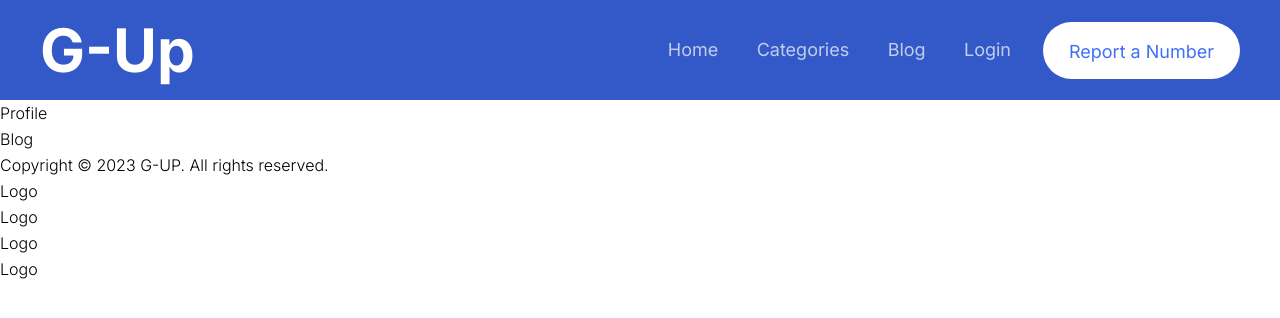
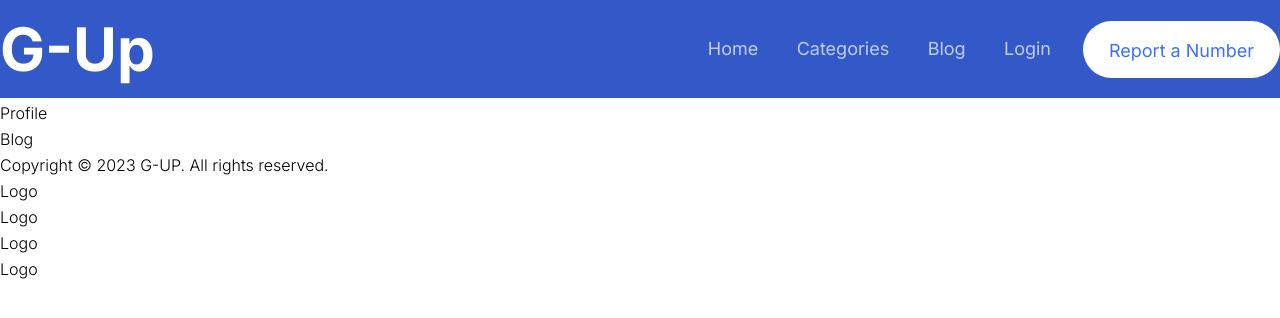
Before and after one commit to Kavin-crew/g-up, a React (Create React App) app: page /blog in a window 1280 px wide. Shown: the top 318 px of the page. Built offline with nearby package versions, Linux system fonts and the light colour scheme.

Commit message:
radiobutton

```diff
--- a/package.json
+++ b/package.json
@@ -8,7 +8,8 @@
     "@testing-library/user-event": "^13.5.0",
     "react": "^18.2.0",
     "react-scripts": "5.0.1",
-    "web-vitals": "^2.1.4"
+    "web-vitals": "^2.1.4",
+    "@babel/plugin-proposal-private-property-in-object": "^7.21.11"
   },
   "scripts": {
     "start": "react-scripts start",
--- a/src/scss/base/global.scss
+++ b/src/scss/base/global.scss
@@ -1,7 +1,7 @@
 //============
 // Global styles
 //============
-@import url('https://fonts.googleapis.com/css2?family=Inter:wght@100;200;300;400;500;600;700;800;900&display=swap');
+@import url("https://fonts.googleapis.com/css2?family=Inter:wght@100;200;300;400;500;600;700;800;900&display=swap");
 
 html {
   font-size: 62.5%; //1rem = 10px
@@ -26,7 +26,7 @@ body {
 }
 
 .wrapper {
-    max-width: 120rem;
+  max-width: 130rem;
   width: 100%;
   margin: 0 auto;
   position: relative;
--- a/src/scss/layout/header.scss
+++ b/src/scss/layout/header.scss
@@ -2,6 +2,7 @@
   display: flex;
   background-color: var(--color-Blue-1);
   min-height: 100px;
+  border-bottom: 2px solid var(--color-white);
 
   & .logo {
   }
```
Also changed, not shown: notes.txt, public/images/scroll-down-icon.png (added), 1 other file (tests, documents, lock files or other folders). Lines whose indentation alone changed are shown as unchanged.
